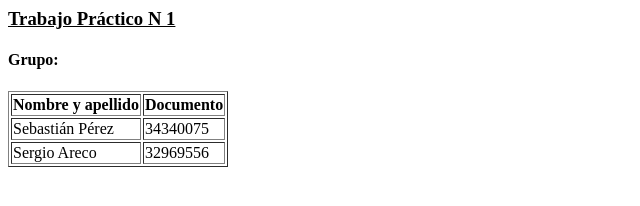
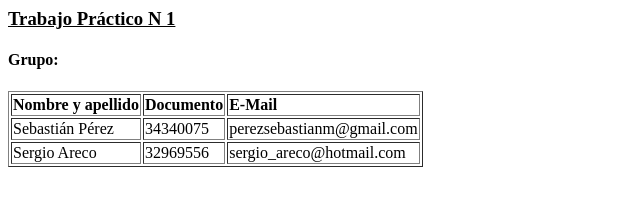
Before and after one commit to serareco/tp01, a plain HTML site: page index.html in a window 1280 px wide. Shown: the whole page, without its empty margins (0-640 px from the left). Drawn offline with Linux system fonts and the light colour scheme.

Commit message:
Mail por integrante.

```diff
--- a/index.html
+++ b/index.html
@@ -8,14 +8,17 @@
 			<tr>
 			<td><strong>Nombre y apellido<strong></td>
 			<td><strong>Documento<strong></td>
+			<td><strong>E-Mail<strong></td>
 			</tr>
 			<tr>
 			<td>Sebasti&aacute;n P&eacute;rez</td>
 			<td>34340075</td>
+			<td>perezsebastianm@gmail.com</td>
 			</tr>
 			<tr>
 			<td>Sergio Areco</td>
 			<td>32969556</td>
+			<td>sergio_areco@hotmail.com</td>
 			</tr>
 		</table>
 	<body>
```
